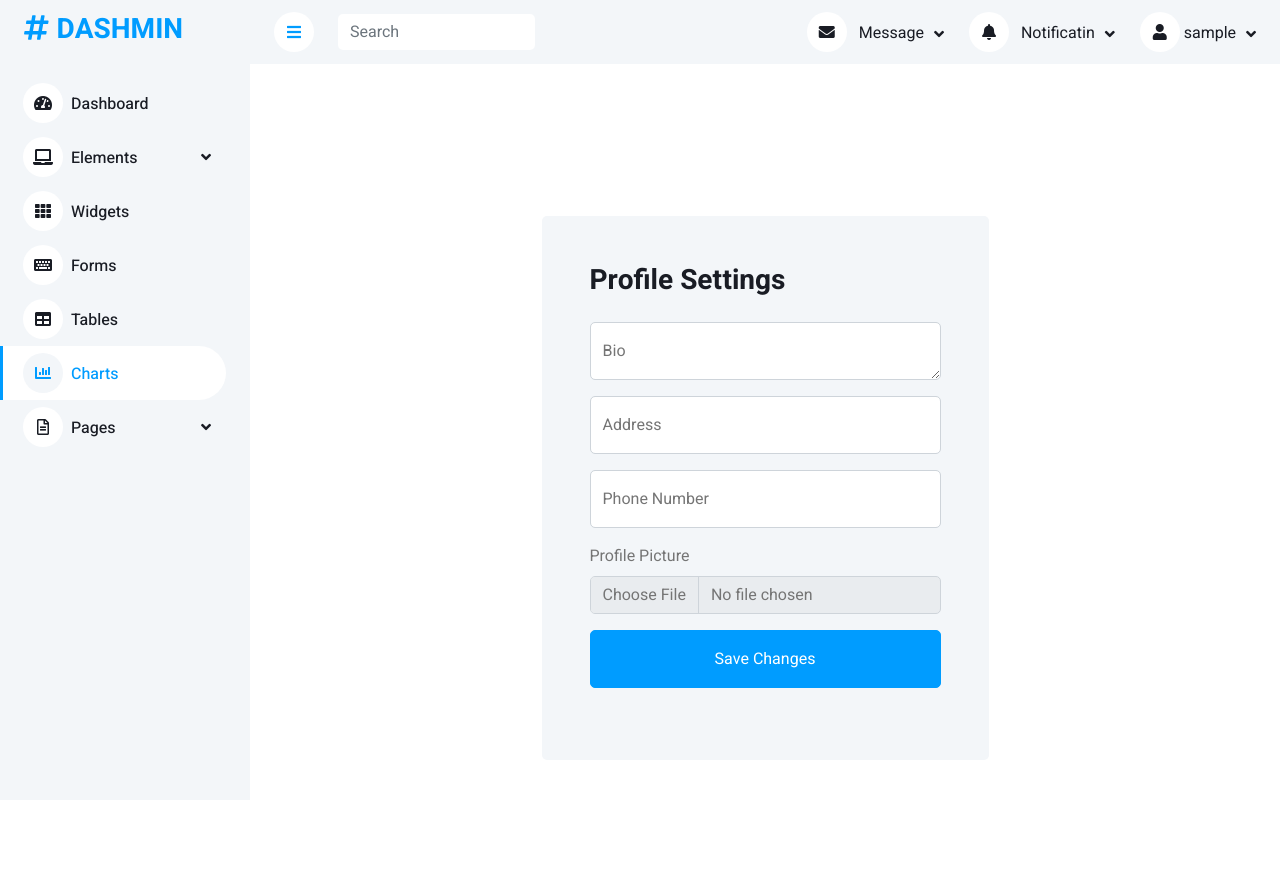
After one commit to pedrofig44/template_project, a Django app: page /profile/ in a window 1280 px wide. The commit adds this page. Run offline with Django 4.2, Linux system fonts and the light colour scheme; the visitor is signed in with stand-in values (Sample User, id 1); some libraries are stand-ins or nearby versions.

```diff
--- a/template_project/accounts/apps.py
+++ b/template_project/accounts/apps.py
@@ -4,3 +4,6 @@ from django.apps import AppConfig
 class AccountsConfig(AppConfig):
     default_auto_field = "django.db.models.BigAutoField"
     name = "accounts"
+
+    def ready(self):
+        import accounts.signals
--- a/template_project/accounts/forms.py
+++ b/template_project/accounts/forms.py
@@ -1,11 +1,11 @@
 from django import forms
 from django.contrib.auth.forms import UserCreationForm
-from .models import CustomUser
+from .models import CustomUser, Profile
 
 class CustomUserCreationForm(UserCreationForm):
     class Meta:
         model = CustomUser
-        fields = ('username', 'email', 'organization')
+        fields = ['username', 'email', 'organization']
 
 
     def save(self, commit=True):
@@ -14,3 +14,14 @@ class CustomUserCreationForm(UserCreationForm):
         if commit:
             user.save()
         return user
+
+class ProfileUpdateForm(forms.ModelForm):
+    class Meta:
+        model = Profile
+        fields = ['bio', 'address', 'phone_number', 'profile_picture']
+
+    def save(self, commit=True):
+        profile = super().save(commit=False)
+        if commit:
+            profile.save()
+        return profile
--- a/template_project/accounts/models.py
+++ b/template_project/accounts/models.py
@@ -1,5 +1,14 @@
 from django.contrib.auth.models import AbstractUser
 from django.db import models
+
+class Organization(models.Model):
+    name = models.CharField(max_length=255)
+    created_at = models.DateTimeField(auto_now_add=True)
+    updated_at = models.DateTimeField(auto_now=True)
+
+    def __str__(self):
+        return self.name
+
 
 class CustomUser(AbstractUser):
     FREE_USER = 1
@@ -11,7 +20,7 @@ class CustomUser(AbstractUser):
     )
 
     role = models.PositiveSmallIntegerField(choices=ROLE_CHOICES, default=FREE_USER)
-    organization = models.ForeignKey('Organization', on_delete=models.SET_NULL, null=True, blank=True)
+    organization = models.ForeignKey(Organization, on_delete=models.SET_NULL, null=True, blank=True)
 
     def get_role(self):
         if self.role == self.FREE_USER:
@@ -20,11 +29,16 @@ class CustomUser(AbstractUser):
             return 'Paid User'
         return 'Unknown Role'
 
+    def __str__(self):
+        return self.username
 
-class Organization(models.Model):
-    name = models.CharField(max_length=255)
-    created_at = models.DateTimeField(auto_now_add=True)
-    updated_at = models.DateTimeField(auto_now=True)
+
+class Profile(models.Model):
+    user = models.OneToOneField(CustomUser, on_delete=models.CASCADE, related_name='profile')
+    bio = models.TextField(blank=True, null=True)
+    profile_picture = models.ImageField(upload_to='profile_pics/', blank=True, null=True)
+    address = models.CharField(max_length=255, blank=True, null=True)
+    phone_number = models.CharField(max_length=15, blank=True, null=True)
 
     def __str__(self):
-        return self.name
+        return f"{self.user.username}'s Profile"
--- /dev/null
+++ b/template_project/accounts/signals.py
@@ -0,0 +1,9 @@
+from django.db.models.signals import post_save
+from django.dispatch import receiver
+from .models import CustomUser, Profile
+
+# Signal to create a profile whenever a new CustomUser is created
+@receiver(post_save, sender=CustomUser)
+def create_profile(sender, instance, created, **kwargs):
+    if created:
+        Profile.objects.create(user=instance)
--- a/template_project/accounts/urls.py
+++ b/template_project/accounts/urls.py
@@ -1,8 +1,17 @@
 from django.urls import path
-from .views import login_view, register_view, logout
+from django.conf import settings
+from django.conf.urls.static import static
+from .views import login_view, register_view, profile_view, reset_password_view, reset_password_validate_view, forgot_password_view, logout
 
 urlpatterns = [
     path('', login_view, name='login'),
     path('register/', register_view, name='register'),
+    path('profile/', profile_view, name='profile'),
     path('logout/', logout, name='logout'),
+     path('forgot_password/', forgot_password_view, name='forgot_password'),
+    path('reset_password_validate/<uidb64>/<token>/', reset_password_validate_view, name='reset_password_validate'),
+    path('reset_password/', reset_password_view, name='reset_password'),
 ]
+
+if settings.DEBUG:
+    urlpatterns += static(settings.MEDIA_URL, document_root=settings.MEDIA_ROOT)
--- a/template_project/accounts/views.py
+++ b/template_project/accounts/views.py
@@ -1,8 +1,13 @@
 from django.shortcuts import render, redirect
 from django.contrib.auth import login
-from .forms import CustomUserCreationForm
+from .forms import CustomUserCreationForm, ProfileUpdateForm
 from django.contrib import messages, auth
 from django.contrib.auth.forms import AuthenticationForm
+from django.contrib.auth.decorators import login_required
+from .models import CustomUser
+from accounts.utils import send_verification_email
+from django.utils.http import urlsafe_base64_decode
+from django.contrib.auth.tokens import default_token_generator
 
 def login_view(request):
     if request.method == 'POST':
@@ -36,7 +41,93 @@ def register_view(request):
         form = CustomUserCreationForm()
     return render(request, 'accounts/register.html', {'form': form})
 
+@login_required
+def profile_view(request):
+    profile = request.user.profile  # Access the profile via the user's related_name
+
+    if request.method == 'POST':
+        profile_form = ProfileUpdateForm(request.POST, request.FILES, instance=profile)
+
+        if profile_form.is_valid():
+            profile_form.save()
+            messages.success(request, 'Your profile has been updated successfully!')
+            return redirect('profile')
+        else:
+            messages.error(request, 'Please correct the error below.')
+
+    else:
+        profile_form = ProfileUpdateForm(instance=profile)
+
+    return render(request, 'accounts/profile.html', {
+        'profile_form': profile_form,
+    })
+
 def logout(request):
     auth.logout(request)
     messages.info(request, 'Saíste da conta com sucesso.')
     return redirect('login')
+
+
+
+def forgot_password_view(request):
+    if request.method == 'POST':
+        email = request.POST['email']
+
+        if CustomUser.objects.filter(email=email).exists():
+            user = CustomUser.objects.get(email__exact=email)
+
+            # Send reset password email using utility function
+            mail_subject = 'Reset Your Password'
+            email_template = 'accounts/emails/reset_password_email.html'
+            send_verification_email(request, user, mail_subject, email_template)
+
+            messages.success(request, 'Password reset link has been sent to your email address.')
+            return redirect('login')
+        else:
+            messages.error(request, 'Account does not exist.')
+            return redirect('forgot_password')
+    return render(request, 'accounts/forgot_password.html')
+
+def reset_password_view(request):
+    """
+    This view allows the user to set a new password after validation.
+    """
+    if request.method == 'POST':
+        password = request.POST['password']
+        confirm_password = request.POST['confirm_password']
+
+        if password == confirm_password:
+            pk = request.session.get('uid')
+            user = CustomUser.objects.get(pk=pk)
+            user.set_password(password)
+            user.is_active = True
+            user.save()
+
+            messages.success(request, 'Password reset successful.')
+            return redirect('login')
+        else:
+            messages.error(request, 'Passwords do not match!')
+            return redirect('reset_password')
+    return render(request, 'accounts/reset_password.html')
+
+
+def reset_password_validate_view(request, uidb64, token):
+    """
+    This view validates the token for resetting the password and redirects the user to the reset form.
+    """
+    try:
+        # Decode the base64 encoded user id (uidb64)
+        uid = urlsafe_base64_decode(uidb64).decode()
+        user = CustomUser._default_manager.get(pk=uid)
+    except (TypeError, ValueError, OverflowError, CustomUser.DoesNotExist):
+        user = None
+
+    if user is not None and default_token_generator.check_token(user, token):
+        # Token is valid, proceed to reset password
+        request.session['uid'] = uid  # Save the user ID in session for the reset_password view
+        messages.info(request, 'Please reset your password.')
+        return redirect('reset_password')  # Redirect to the password reset form
+    else:
+        # Token is invalid or expired
+        messages.error(request, 'This link has expired!')
+        return redirect('forgot_password')  # Redirect to the forgot password page
--- /dev/null
+++ b/template_project/templates/accounts/profile.html
@@ -0,0 +1,58 @@
+{% extends 'includes/base.html' %}
+{% load static %}
+{% load widget_tweaks %}
+
+{% block content %}
+<div class="container-fluid pt-4 px-4">
+    <div class="row h-100 align-items-center justify-content-center" style="min-height: 100vh;">
+        <div class="col-sm-12 col-md-8 col-lg-6">
+            <div class="bg-light rounded p-4 p-sm-5 my-4 mx-3">
+                <div class="d-flex align-items-center justify-content-between mb-3">
+                    <h3>Profile Settings</h3>
+                </div>
+                <form method="POST" enctype="multipart/form-data">
+                    {% csrf_token %}
+
+                    <!-- Profile Form Fields -->
+                    <div class="form-floating mb-3">
+                        {% render_field profile_form.bio class="form-control" id="floatingBio" placeholder="Bio" %}
+                        <label for="{{ profile_form.bio.id_for_label }}">Bio</label>
+                    </div>
+
+                    <div class="form-floating mb-3">
+                        {% render_field profile_form.address class="form-control" id="floatingAddress" placeholder="Address" %}
+                        <label for="{{ profile_form.address.id_for_label }}">Address</label>
+                    </div>
+
+                    <div class="form-floating mb-3">
+                        {% render_field profile_form.phone_number class="form-control" id="floatingPhone" placeholder="Phone Number" %}
+                        <label for="{{ profile_form.phone_number.id_for_label }}">Phone Number</label>
+                    </div>
+
+                    <div class="mb-3">
+                        <label for="{{ profile_form.profile_picture.id_for_label }}" class="form-label">Profile Picture</label>
+                        {% render_field profile_form.profile_picture class="form-control" %}
+                    </div>
+
+                    <!-- Form Errors -->
+                    {% if form.errors %}
+                        <div class="alert alert-danger">
+                            {{ form.errors }}
+                        </div>
+                    {% endif %}
+
+                    <!-- Submit Button -->
+                    <button type="submit" class="btn btn-primary py-3 w-100 mb-4">Save Changes</button>
+
+                    <div class="row">
+                        <div class="col-lg-12 col-md-12 col-sm-12 col-xs-12">
+                            <!-- Load Alerts -->
+                            {% include 'includes/alerts.html' %}
+                        </div>
+                    </div>
+                </form>
+            </div>
+        </div>
+    </div>
+</div>
+{% endblock %}
--- a/template_project/templates/includes/base.html
+++ b/template_project/templates/includes/base.html
@@ -156,7 +156,7 @@
                         </a>
                         <div class="dropdown-menu dropdown-menu-end bg-light border-0 rounded-0 rounded-bottom m-0">
                             <a href="#" class="dropdown-item">My Profile</a>
-                            <a href="#" class="dropdown-item">Settings</a>
+                            <a href="{% url 'profile' %}" class="dropdown-item">Settings</a>
                             <a href="{% url 'logout' %}" class="dropdown-item">Log Out</a>
                         </div>
                     </div>
```
Also changed, not shown: template_project/accounts/utils.py (added, +31 -0 lines), template_project/project/settings.py (+16 -0 lines), template_project/templates/accounts/emails/reset_password_email.html (added, +10 -0 lines), template_project/templates/accounts/forgot_password.html (added, +16 -0 lines), template_project/templates/accounts/reset_password.html (added, +18 -0 lines), template_project/accounts/migrations/0003_profile.py (added), template_project/accounts/migrations/0004_alter_profile_profile_picture.py (added).
